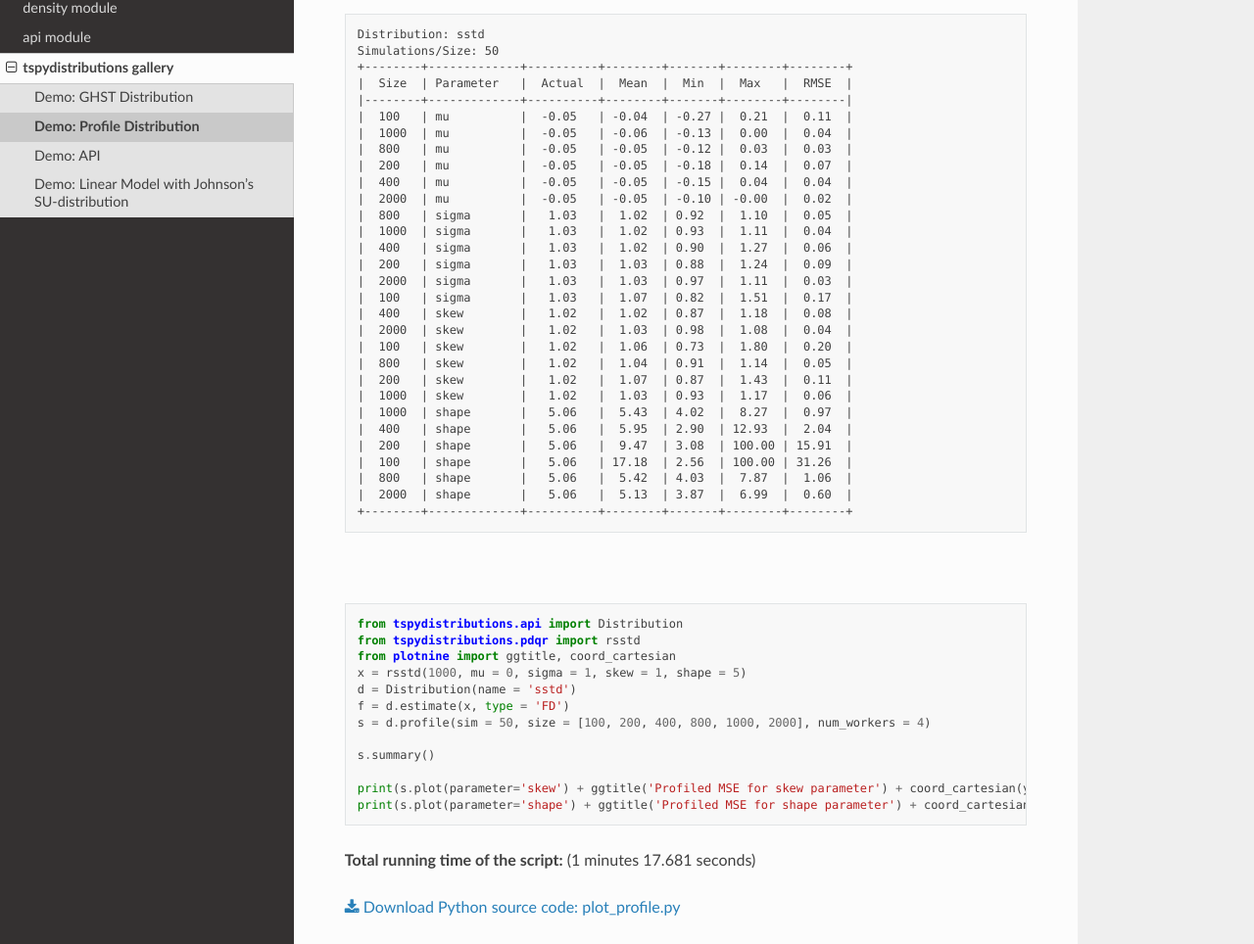
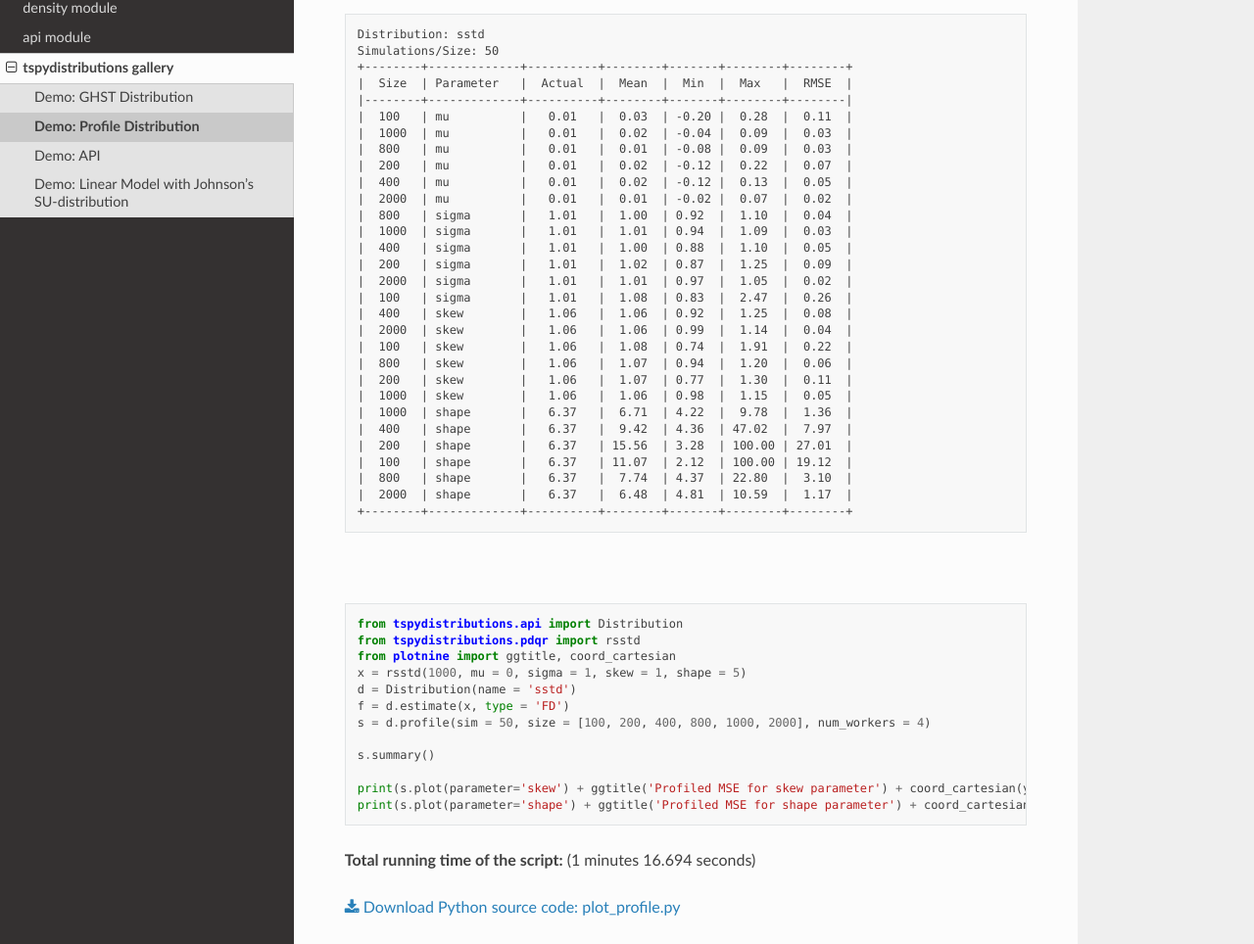
Before and after one commit to tsmodelspy/tspydistributions, a Sphinx documentation site: the page built from docs/source/auto_examples/plot_profile.rst, in a window 1280 px wide and 1400 px high, scrolled down 251 px. Shown: the part 232-1196 px from the top of the window at 98% size. Built offline with Sphinx 7.4.7 and the Read the Docs theme 2.0.0, drawn with Linux system fonts in a browser that asks for light colours.

```diff
--- a/docs/source/auto_examples/plot_ghst.rst
+++ b/docs/source/auto_examples/plot_ghst.rst
@@ -52,7 +52,7 @@ Demo: GHST Distribution
 
 .. rst-class:: sphx-glr-timing
 
-   **Total running time of the script:** (0 minutes 1.305 seconds)
+   **Total running time of the script:** (0 minutes 1.615 seconds)
 
 
 .. _sphx_glr_download_auto_examples_plot_ghst.py:
--- a/docs/source/auto_examples/plot_model.rst
+++ b/docs/source/auto_examples/plot_model.rst
@@ -148,7 +148,7 @@ Demo: Linear Model with Johnson's SU-distribution
 
 .. rst-class:: sphx-glr-timing
 
-   **Total running time of the script:** (0 minutes 0.542 seconds)
+   **Total running time of the script:** (0 minutes 0.478 seconds)
 
 
 .. _sphx_glr_download_auto_examples_plot_model.py:
--- a/docs/source/auto_examples/plot_profile.rst
+++ b/docs/source/auto_examples/plot_profile.rst
@@ -54,30 +54,30 @@ Demo: Profile Distribution
     +--------+-------------+----------+--------+-------+--------+--------+
     |  Size  | Parameter   |  Actual  |  Mean  |  Min  |  Max   |  RMSE  |
     |--------+-------------+----------+--------+-------+--------+--------|
-    |  100   | mu          |  -0.05   | -0.04  | -0.27 |  0.21  |  0.11  |
-    |  1000  | mu          |  -0.05   | -0.06  | -0.13 |  0.00  |  0.04  |
-    |  800   | mu          |  -0.05   | -0.05  | -0.12 |  0.03  |  0.03  |
-    |  200   | mu          |  -0.05   | -0.05  | -0.18 |  0.14  |  0.07  |
-    |  400   | mu          |  -0.05   | -0.05  | -0.15 |  0.04  |  0.04  |
-    |  2000  | mu          |  -0.05   | -0.05  | -0.10 | -0.00  |  0.02  |
-    |  800   | sigma       |   1.03   |  1.02  | 0.92  |  1.10  |  0.05  |
-    |  1000  | sigma       |   1.03   |  1.02  | 0.93  |  1.11  |  0.04  |
-    |  400   | sigma       |   1.03   |  1.02  | 0.90  |  1.27  |  0.06  |
-    |  200   | sigma       |   1.03   |  1.03  | 0.88  |  1.24  |  0.09  |
-    |  2000  | sigma       |   1.03   |  1.03  | 0.97  |  1.11  |  0.03  |
-    |  100   | sigma       |   1.03   |  1.07  | 0.82  |  1.51  |  0.17  |
-    |  400   | skew        |   1.02   |  1.02  | 0.87  |  1.18  |  0.08  |
-    |  2000  | skew        |   1.02   |  1.03  | 0.98  |  1.08  |  0.04  |
-    |  100   | skew        |   1.02   |  1.06  | 0.73  |  1.80  |  0.20  |
-    |  800   | skew        |   1.02   |  1.04  | 0.91  |  1.14  |  0.05  |
-    |  200   | skew        |   1.02   |  1.07  | 0.87  |  1.43  |  0.11  |
-    |  1000  | skew        |   1.02   |  1.03  | 0.93  |  1.17  |  0.06  |
-    |  1000  | shape       |   5.06   |  5.43  | 4.02  |  8.27  |  0.97  |
-    |  400   | shape       |   5.06   |  5.95  | 2.90  | 12.93  |  2.04  |
-    |  200   | shape       |   5.06   |  9.47  | 3.08  | 100.00 | 15.91  |
-    |  100   | shape       |   5.06   | 17.18  | 2.56  | 100.00 | 31.26  |
-    |  800   | shape       |   5.06   |  5.42  | 4.03  |  7.87  |  1.06  |
-    |  2000  | shape       |   5.06   |  5.13  | 3.87  |  6.99  |  0.60  |
+    |  100   | mu          |   0.01   |  0.03  | -0.20 |  0.28  |  0.11  |
+    |  1000  | mu          |   0.01   |  0.02  | -0.04 |  0.09  |  0.03  |
+    |  800   | mu          |   0.01   |  0.01  | -0.08 |  0.09  |  0.03  |
+    |  200   | mu          |   0.01   |  0.02  | -0.12 |  0.22  |  0.07  |
+    |  400   | mu          |   0.01   |  0.02  | -0.12 |  0.13  |  0.05  |
+    |  2000  | mu          |   0.01   |  0.01  | -0.02 |  0.07  |  0.02  |
+    |  800   | sigma       |   1.01   |  1.00  | 0.92  |  1.10  |  0.04  |
+    |  1000  | sigma       |   1.01   |  1.01  | 0.94  |  1.09  |  0.03  |
+    |  400   | sigma       |   1.01   |  1.00  | 0.88  |  1.10  |  0.05  |
+    |  200   | sigma       |   1.01   |  1.02  | 0.87  |  1.25  |  0.09  |
+    |  2000  | sigma       |   1.01   |  1.01  | 0.97  |  1.05  |  0.02  |
+    |  100   | sigma       |   1.01   |  1.08  | 0.83  |  2.47  |  0.26  |
+    |  400   | skew        |   1.06   |  1.06  | 0.92  |  1.25  |  0.08  |
+    |  2000  | skew        |   1.06   |  1.06  | 0.99  |  1.14  |  0.04  |
+    |  100   | skew        |   1.06   |  1.08  | 0.74  |  1.91  |  0.22  |
+    |  800   | skew        |   1.06   |  1.07  | 0.94  |  1.20  |  0.06  |
+    |  200   | skew        |   1.06   |  1.07  | 0.77  |  1.30  |  0.11  |
+    |  1000  | skew        |   1.06   |  1.06  | 0.98  |  1.15  |  0.05  |
+    |  1000  | shape       |   6.37   |  6.71  | 4.22  |  9.78  |  1.36  |
+    |  400   | shape       |   6.37   |  9.42  | 4.36  | 47.02  |  7.97  |
+    |  200   | shape       |   6.37   | 15.56  | 3.28  | 100.00 | 27.01  |
+    |  100   | shape       |   6.37   | 11.07  | 2.12  | 100.00 | 19.12  |
+    |  800   | shape       |   6.37   |  7.74  | 4.37  | 22.80  |  3.10  |
+    |  2000  | shape       |   6.37   |  6.48  | 4.81  | 10.59  |  1.17  |
     +--------+-------------+----------+--------+-------+--------+--------+
 
 
@@ -111,7 +111,7 @@ Demo: Profile Distribution
 
 .. rst-class:: sphx-glr-timing
 
-   **Total running time of the script:** (1 minutes 17.681 seconds)
+   **Total running time of the script:** (1 minutes 16.694 seconds)
 
 
 .. _sphx_glr_download_auto_examples_plot_profile.py:
--- a/pyproject.toml
+++ b/pyproject.toml
@@ -1,6 +1,6 @@
 [tool.poetry]
 name = "tspydistributions"
-version = "0.1.1"
+version = "0.1.2"
 description = "Location Scale Family Statistical Distributions"
 authors = ["Alexios Galanos <alexios@4dscape.com>"]
 license = "MIT"
@@ -24,6 +24,8 @@ jaxtyping = "^0.2.25"
 
 [tool.poetry.group.test.dependencies]
 pytest = "^7.4.2"
+numpy = "^1.26.3"
+torch = "^2.1.2"
 
 [tool.poetry.group.docs]
 optional = true
```
Also changed, not shown: docs/source/auto_examples/plot_estimated.rst (+11 -11 lines), docs/source/auto_examples/sg_execution_times.rst (+5 -5 lines), docs/source/auto_examples/images/sphx_glr_plot_estimated_001.png, docs/source/auto_examples/images/sphx_glr_plot_estimated_002.png, docs/source/auto_examples/images/sphx_glr_plot_profile_001.png, docs/source/auto_examples/images/sphx_glr_plot_profile_002.png, docs/source/auto_examples/images/thumb/sphx_glr_plot_estimated_thumb.png, docs/source/auto_examples/images/thumb/sphx_glr_plot_profile_thumb.png, 7 other files.
